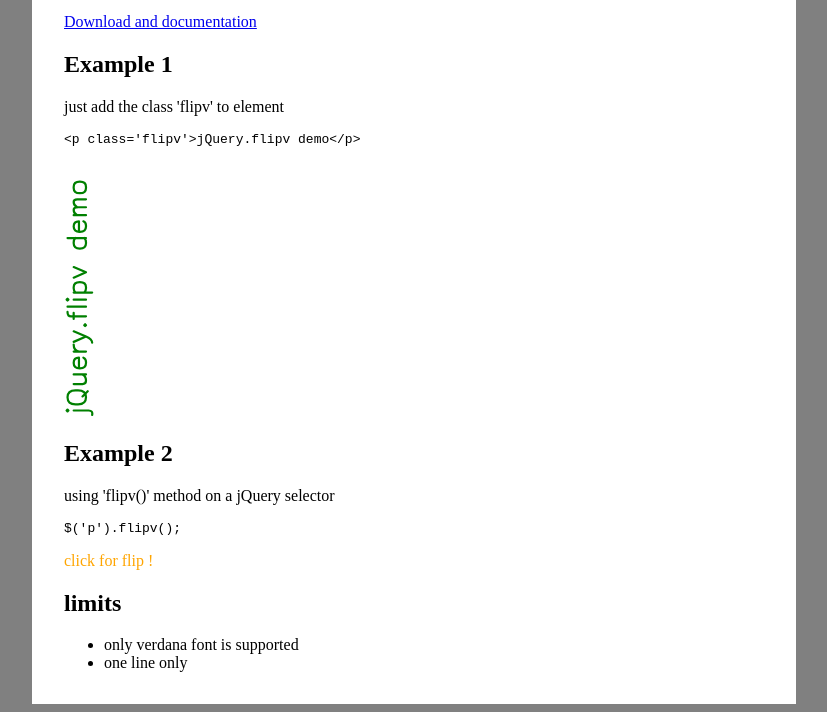
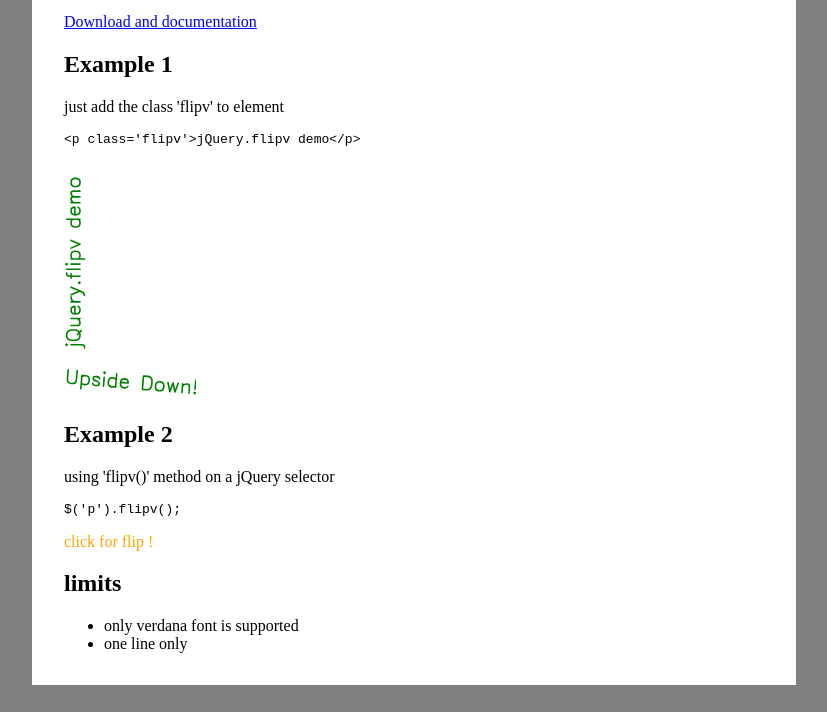
Before and after one commit to srawlins/jQuery-flipv, a plain HTML site: page index.html in a window 1280 px wide. Shown: the part 125-837 px from the top of the page, without its empty margins (226-1053 px from the left). Drawn offline with Linux system fonts and the light colour scheme.

Commit message:
Added more examples to index.html

```diff
--- a/index.html
+++ b/index.html
@@ -57,7 +57,8 @@
 	<h2>Example 1</h2>
 	<p>just add the class 'flipv' to element</p>
 	<tt>&lt;p class='flipv'>jQuery.flipv demo&lt;/p></tt>
-	<p class='flipv 270-degrees' style='font-size: 24;'>jQuery.flipv demo</p>
+	<p class='flipv 270-degrees' style='font-size: 18;'>jQuery.flipv demo</p>
+	<p class='flipv 180-degrees' style='font-size: 18;'>Upside Down!</p>
 
 	<h2>Example 2</h2>
 
```
